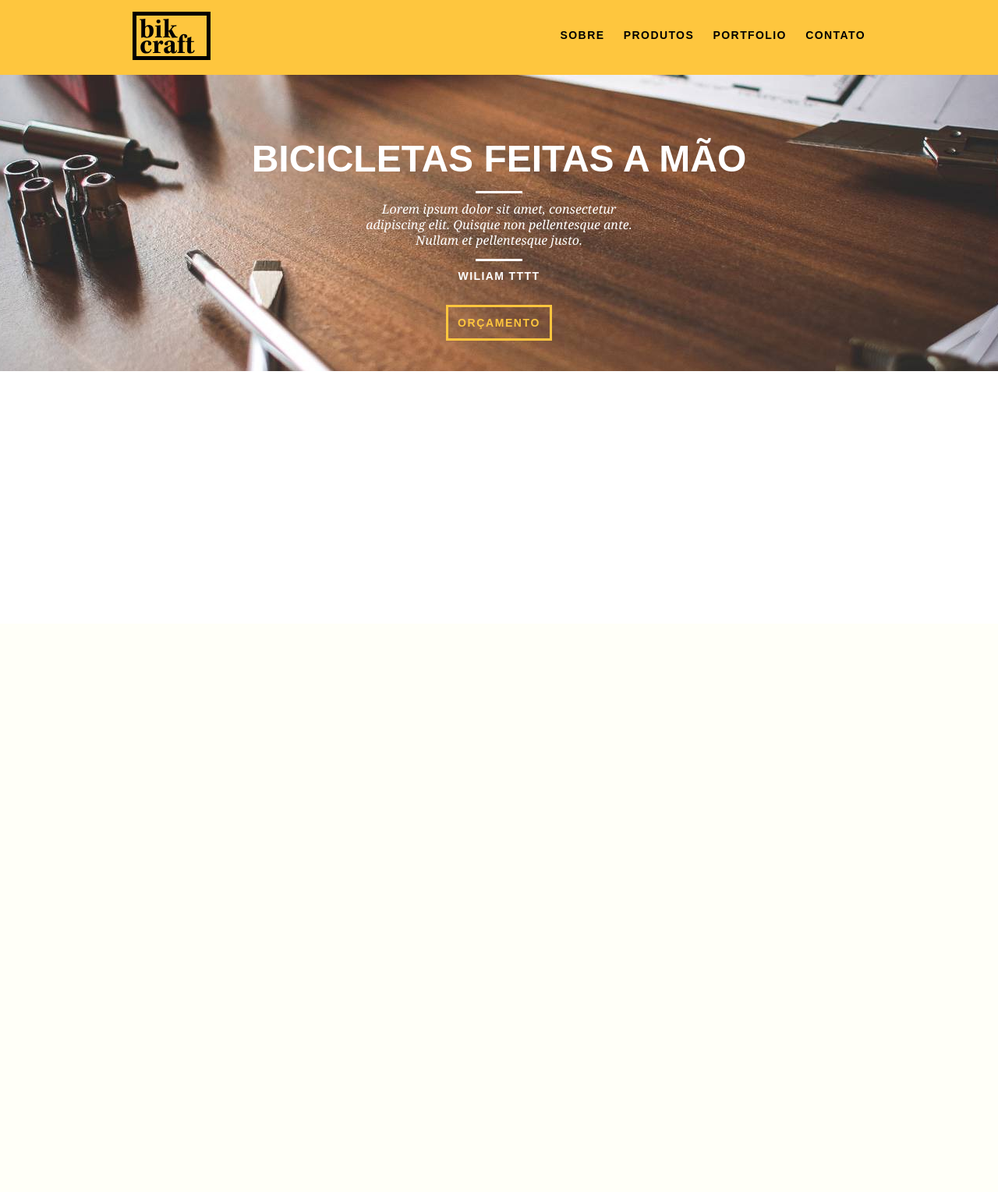
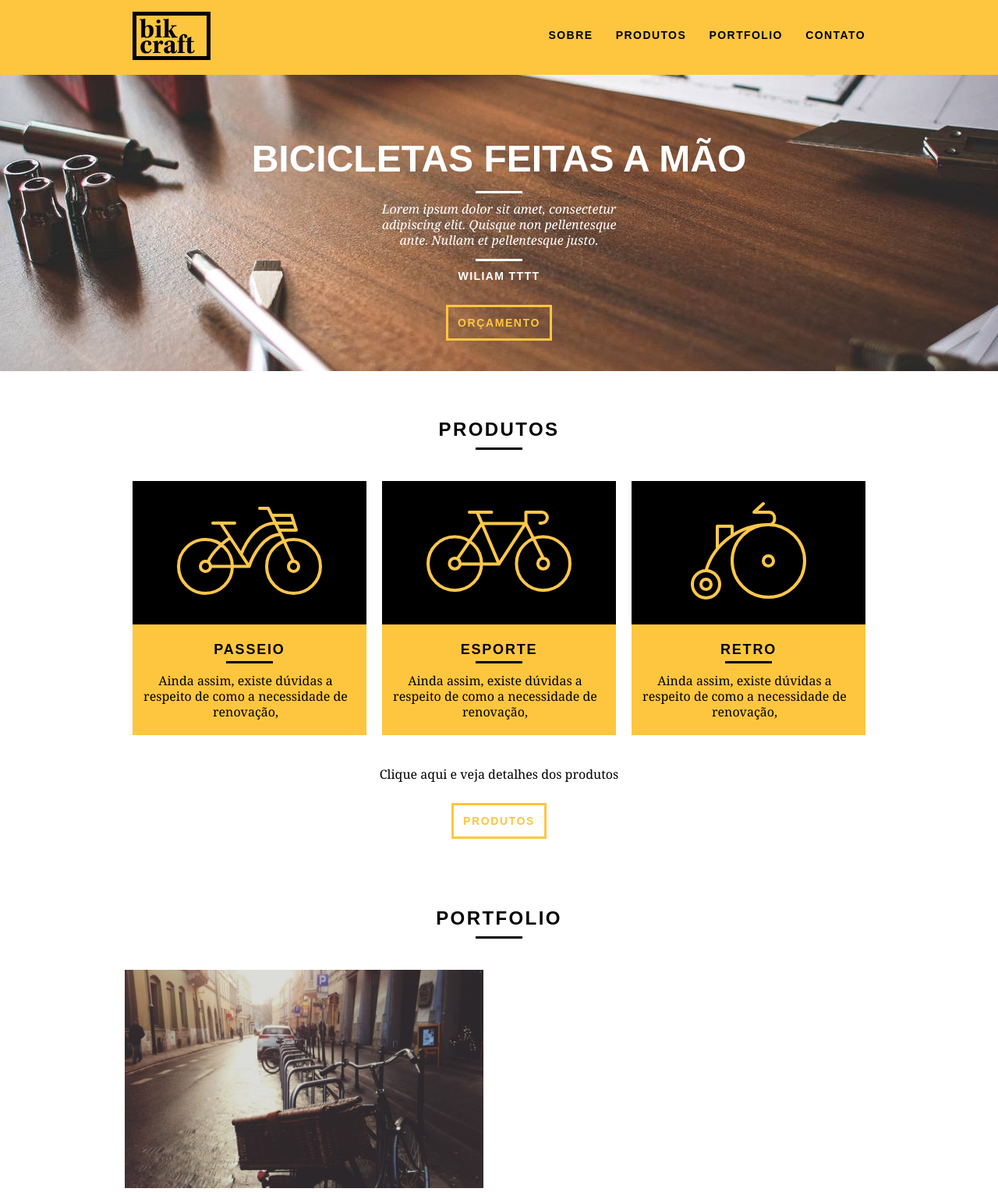
Before and after one commit to junior-rijo/bikecraft_origamid, a PHP site: page / in a window 1280 px wide. Shown: the whole page at 78% size. Before the commit the page ends 476 px from the top, so only its background shows below. Run offline with PHP 8.4, Linux system fonts and the light colour scheme.

Commit message:
add_portfolio_e_produtos

```diff
--- a/css/grid.css
+++ b/css/grid.css
@@ -7,7 +7,7 @@
 .container {
 	width: 960px;
 	margin: 0 auto;
-	padding: 0px;
+	/*padding: 0px;*/
 	position: relative;
 }
 
--- a/css/style.css
+++ b/css/style.css
@@ -25,6 +25,31 @@ p{
     border-color: #FFF;
 }
 
+.btn-preto:hover{
+    color: #000;
+    border-color: #000;
+}
+
+.subtitulo {
+    font-size: 24px;
+    line-height: 30px;
+    font-weight: bold;
+    letter-spacing: .1em;
+    color: #000;
+    text-transform: uppercase;
+    text-align: center;
+    margin-bottom: 40px;
+}
+
+.subtitulo:after{
+    content: "";
+    display: block;
+    width: 60px;
+    height: 3px;
+    background: #000000;
+    margin: 8px auto ;
+}
+
 /*header*/
 .header{
     position: fixed;
@@ -32,6 +57,7 @@ p{
     width: 100%;
     background-color: #fec63e;
     padding: 15px 0;
+    z-index: 10;
 }
 
 .header_menu {
@@ -39,7 +65,7 @@ p{
 }
 .header_menu ul li {
     display: inline-block;
-    margin-left: 20px;
+    margin-left: 25px;
     margin-top: 20px;
 
 }
@@ -78,10 +104,10 @@ p{
 }
 
 .quote-externo{
-    max-width: 380px;
+    max-width: 320px;
     margin: 0 auto;
+    margin-bottom: 40px;
     color: white;
-    margin-bottom: 40px;
 
 }
 
@@ -103,3 +129,49 @@ p{
     font-size: 14px;
     letter-spacing: .1em;
 }
+
+.produtos {
+    padding: 60px 0;
+
+}
+
+.produtos_lista li{
+    background: #fec63e;
+    text-align: center;
+}
+
+.produtos_lista li h3{
+    font-weight: bold;
+    font-size: 18px;
+    line-height: 25px;
+    text-transform: uppercase;
+    letter-spacing: .1em;
+    margin-top: 20px;
+}
+
+.produtos_lista li h3:after{
+	content: "";
+	display: block;
+	width: 60px;
+	height: 3px;
+	background: #000;
+	margin: 2px auto;
+}
+
+.produtos_lista li p{
+    padding: 10px 20px 20px 10px ;
+}
+
+.produtos_icones{
+    background: #000000;
+    padding: 20px;
+}
+
+.call{
+    padding:40px ;
+    text-align: center;
+    clear: both;
+}
+.call p{
+    margin-bottom: 40px;
+}
--- a/index.html
+++ b/index.html
@@ -4,9 +4,9 @@
     <meta charset="UTF-8">
     <meta name="viewport" content="width=device-width, initial-scale=1.0">
     <link rel="stylesheet" href="css/style.css">
+    <link rel="stylesheet" href="css/grid.css">
     <link rel="stylesheet" href="css/normalize.css">
     <link rel="stylesheet" href="css/reset.css">
-    <link rel="stylesheet" href="css/grid.css">
     <title>Bikcraft</title>
 </head>
 <body>
@@ -35,5 +35,44 @@
             <a href="produtos.html" class="btn">Orçamento</a>
         </div>
     </section>
+    <section class="produtos container">
+        <h2 class="subtitulo">Produtos</h2>
+        <ul class="produtos_lista">
+            <li class="grid-1-3">
+                <div class="produtos_icones">
+                    <img src="img/produtos/passeio.svg" alt="passeio">
+                </div>
+              <h3>Passeio</h3>
+              <p>Ainda assim, existe dúvidas a respeito de como a necessidade de renovação,</p>
+            </li>
+            <li class="grid-1-3">
+                <div class="produtos_icones">
+                    <img src="img/produtos/esporte.svg" alt="esporte">
+                </div>
+              <h3>Esporte</h3>
+              <p>Ainda assim, existe dúvidas a respeito de como a necessidade de renovação,</p>
+            </li>
+            <li class="grid-1-3">
+                <div class="produtos_icones">
+                    <img src="img/produtos/retro.svg" alt="retro">
+                </div>
+              <h3>retro</h3>
+              <p>Ainda assim, existe dúvidas a respeito de como a necessidade de renovação,</p>
+            </li>
+        </ul>
+        <div class="call">
+            <p>Clique aqui e veja detalhes dos produtos</p>
+            <a href="produtos.html" class="btn btn-preto">Produtos</a>
+        </div>
+    </section>
+    <!--Portfólio-->
+    <section class="portfolio">
+        <div class="container">
+            <h2 class="subtitulo">Portfolio</h2>
+            <ul>
+                <li><img src="img/portfolio/retro.jpg" alt="Bicicleta Retro"></li>
+            </ul>
+        </div>
+    </section>
 </body>
 </html>
```
